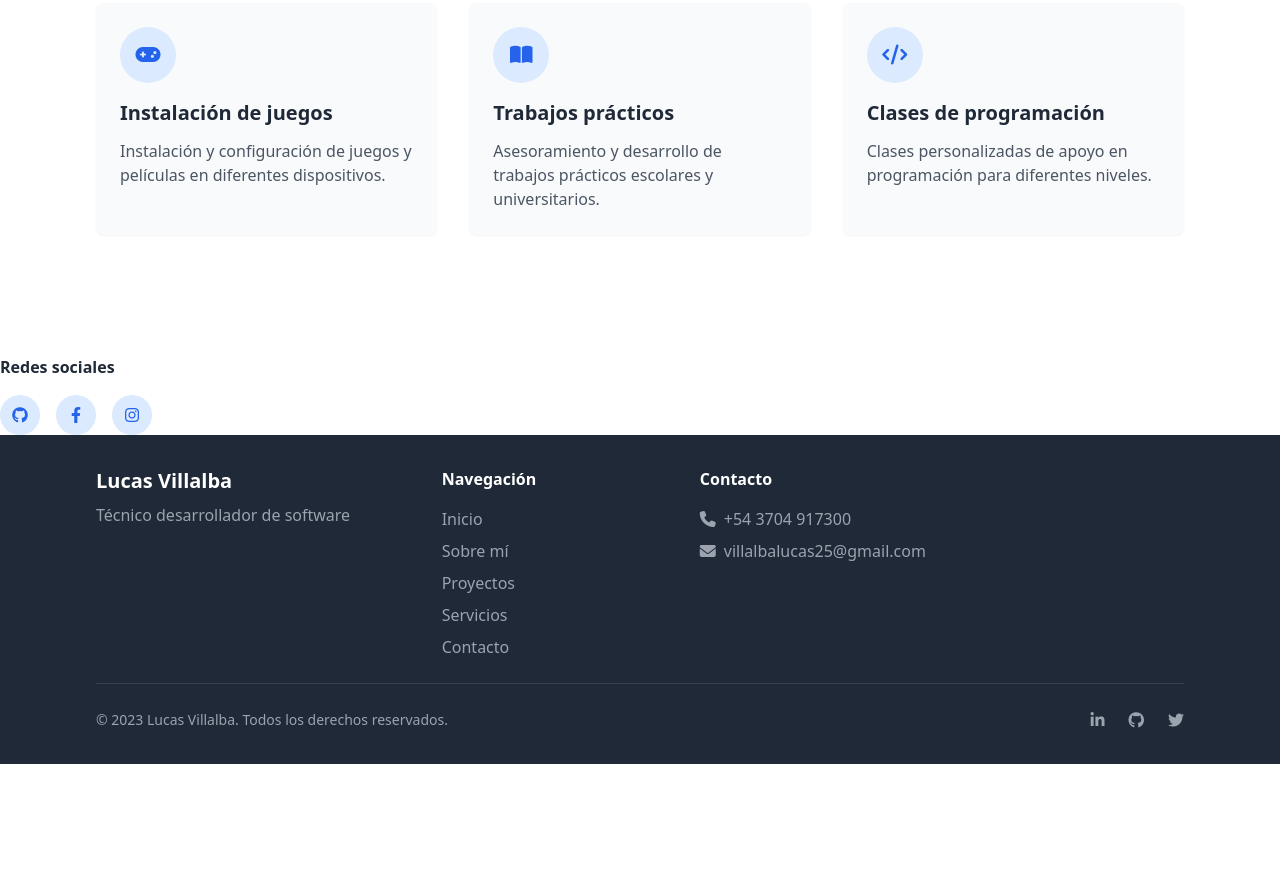
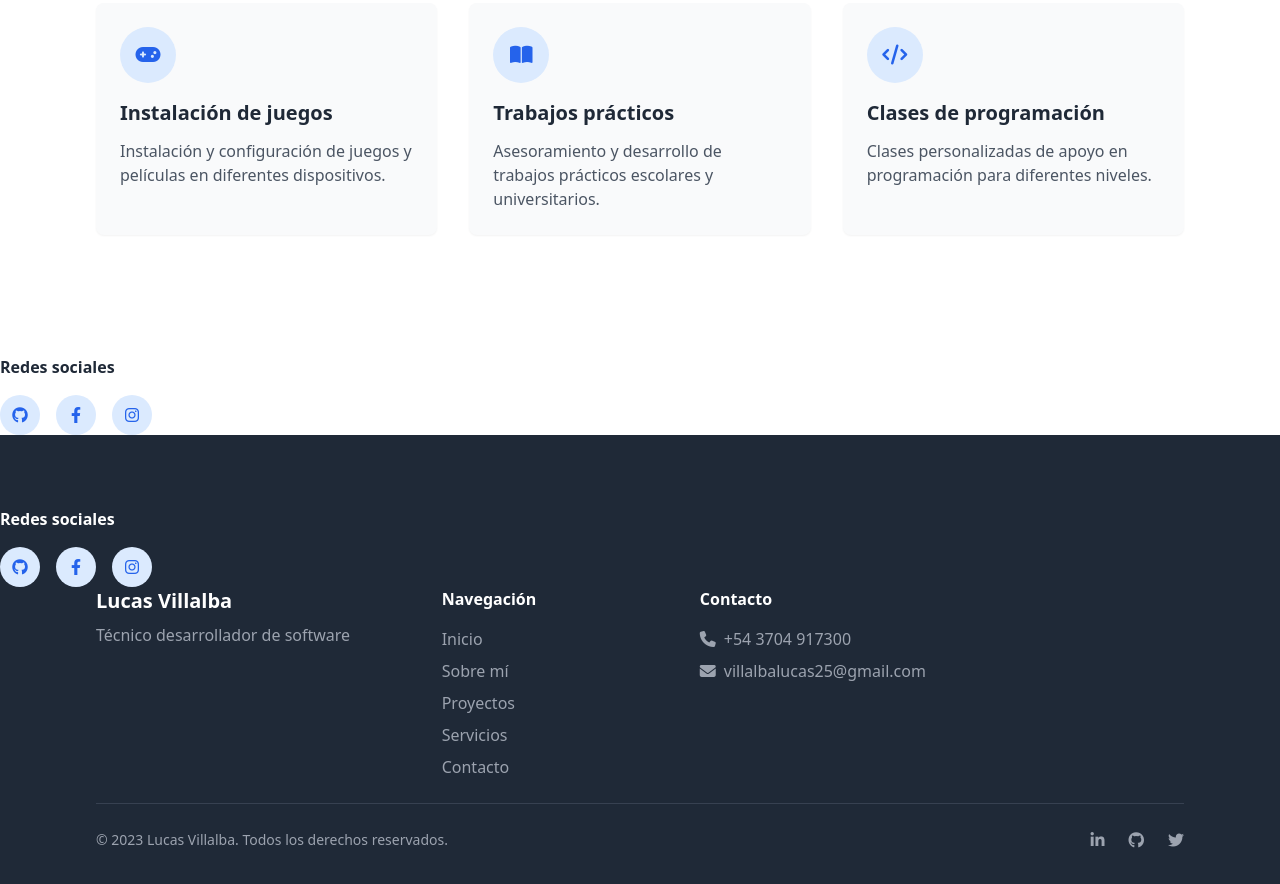
Before and after one commit to lucks331988/portafoliope, a plain HTML site: page index.html in a window 1280 px wide. Shown: the part 2637-3521 px from the top of the page. Before the commit the page ends 3401 px from the top, so only its background shows below. Drawn offline with nearby package versions, Linux system fonts and the light colour scheme.

Commit message:
Update index.html

```diff
--- a/index.html
+++ b/index.html
@@ -299,6 +299,20 @@
 
     <!-- Footer -->
     <footer class="bg-gray-800 text-white py-8">
+        <div class="mt-10">
+    <h4 class="font-semibold mb-4">Redes sociales</h4>
+    <div class="flex space-x-4">
+        <a href="https://github.com/lucks331988" target="_blank" class="bg-blue-100 hover:bg-blue-200 w-10 h-10 rounded-full flex items-center justify-center text-blue-600 transition duration-300">
+            <i class="fab fa-github"></i>
+        </a>
+        <a href="https://facebook.com/lucks.villa34" target="_blank" class="bg-blue-100 hover:bg-blue-200 w-10 h-10 rounded-full flex items-center justify-center text-blue-600 transition duration-300">
+            <i class="fab fa-facebook-f"></i>
+        </a>
+        <a href="https://instagram.com/console.soft" target="_blank" class="bg-blue-100 hover:bg-blue-200 w-10 h-10 rounded-full flex items-center justify-center text-blue-600 transition duration-300">
+            <i class="fab fa-instagram"></i>
+        </a>
+    </div>
+</div>
         <div class="max-w-6xl mx-auto px-4 sm:px-6 lg:px-8">
             <div class="md:flex md:justify-between">
                 <div class="mb-6 md:mb-0">
```
